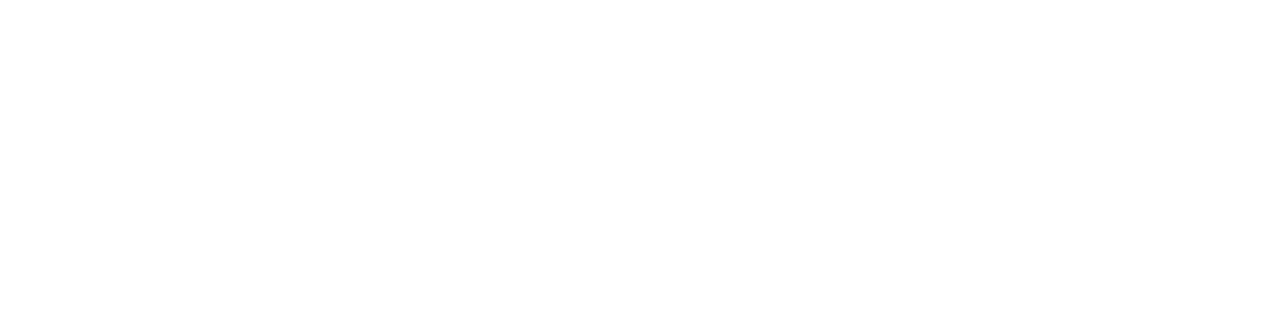
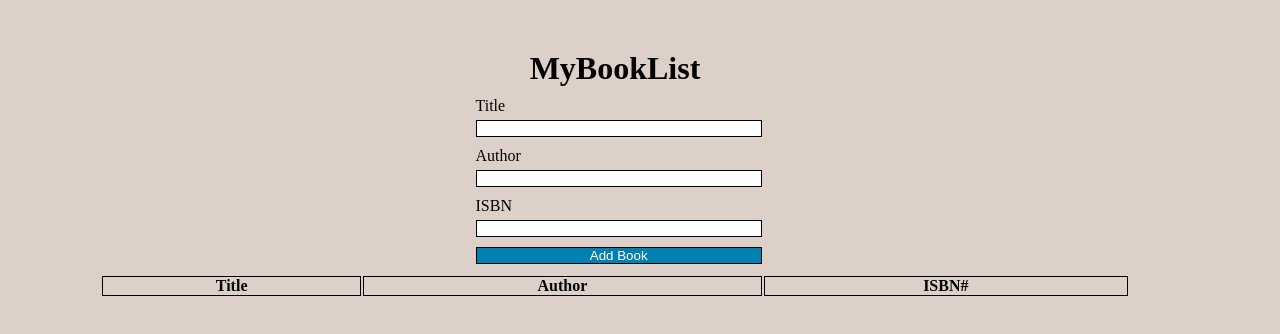
Before and after one commit to flap93/vanilla-javascript, a plain HTML site: page bookList/index.htm in a window 1280 px wide. Drawn offline with Linux system fonts and the light colour scheme.

Commit message:
layout for html and css done

```diff
--- a/bookList/index.htm
+++ b/bookList/index.htm
@@ -7,7 +7,19 @@
   <title>Book List</title>
 
 
+  <style>
+    * {
 
+
+      margin: 0;
+      padding: 0;
+      box-sizing: border-box;
+    }
+
+    body {
+      background-color: #DDD0C8;
+    }
+  </style>
 
   <script>
     function calls() {
@@ -17,19 +29,183 @@
     }
 
     function styles() {
+      createBoxStylesParent(["container"], {
+        display: "flex",
+        width: "calc(100% - 150px)",
+        flexDirection: "column",
+        height: "700px",
+        //       arriba , derecha , abajo , izquierda
+        padding: "20px   50px  20px 50px",
+        margin: " 30px 100px 50px  50px",
+      })
 
+      createBoxStylesParent(["mainTitle"], {
+        display: "flex",
+        justifyContent: "center",
+
+      })
+
+      createBoxStylesParent(["book-form", "tablaLibros"], {
+        display: "flex",
+        flexDirection: "column",
+        alignSelf: "center",
+        position: "relative",
+        right: "50px"
+
+      })
+
+      createBoxStylesParent(["form-group1", "form-group2", "form-group3", "tabla"], {
+        marginTop: "10px",
+      })
+
+      createBoxStylesParent(["labe1", "label2", "label3"], {
+        marginBottom: "10px",
+
+      })
+      createBoxStylesParent(["title", "author", "isbn"], {
+        display: "block",
+        width: "160%",
+        marginTop: "5px",
+      })
+      createBoxStylesParent(["enviar"], {
+        marginTop: "10px",
+        width: "160%",
+        backgroundColor: "#0280B2",
+        innerHTML: "Add Book",
+        cursor: "pointer",
+        color: "white"
+      })
+
+      stylesForTable(["th"], {
+        border: "1px solid black",
+      })
 
     }
 
     function iniciar() {
+      createContainers("div", "container");
+      createNodeTag("h1", "mainTitle", "MyBookList");
+      addToParent("mainTitle", "container");
+      createContainers("form", "book-form");
+      //--------------------------------- titulo del libro
+      createContainers("div", "form-group1");
+      createLabel("label", "title", "label1", "Title");
+      createInput("input", "title", "text");
+      //--------------------------------- Autor  del Libro
+      createContainers("div", "form-group2");
+      createLabel("label", "author", "label2", "Author");
+      createInput("input", "author", "text");
+      //--------------------------------- isbn del libro
+      createContainers("div", "form-group3");
+      createLabel("label", "isbn", "label3", "ISBN");
+      createInput("input", "isbn", "text");
+      //--------------------------------- boton de submit
+      createInputBoton("input", "enviar", "submit", "Add Book");
+      // tabla
 
+      createTable();
+      addSevToParent(["title", "book-form", "tabla"], "container");
+
+      addSevToParent(["form-group1", "form-group2", "form-group3", "enviar"], "book-form");
+      addSevToParent(["label1", "title"], "form-group1");
+      addSevToParent(["label2", "author"], "form-group2");
+      addSevToParent(["label3", "isbn"], "form-group3");
+    }
+
+    function createBoxStylesParent(ids, styles) {
+      ids.forEach(id => {
+        let element = document.getElementById(id);
+        if (element) {
+          for (let prop in styles) {
+            element.style[prop] = styles[prop];
+          }
+        }
+      });
+    }
+
+
+    function createLabel(tipo, forId, ID, txt) {
+      let ele = document.createElement(tipo);
+      ele.setAttribute("for", forId);
+      ele.innerHTML = txt;
+      ele.id = ID;
+      document.body.appendChild(ele);
+    }
+
+    function createInput(tipo, id, tipoInput) {
+      let ele = document.createElement(tipo);
+      ele.id = id;
+      ele.type = tipoInput;
+      //ele.placeholder = "dd/mm/aaaa";
+      ele.style.border = "1px solid black";
+      document.body.appendChild(ele);
+    }
+    function createInputBoton(tipo, id, tipoInput, value) {
+      let ele = document.createElement(tipo);
+      ele.id = id;
+      ele.type = tipoInput;
+      ele.value = value;
+      ele.style.border = "1px solid black";
+      document.body.appendChild(ele);
+    }
+    function createContainers(tipo, id) {
+      let ele = document.createElement(tipo);
+      ele.id = id;
+      document.body.appendChild(ele);
+      return ele;
+    }
+    // function to add one element to a parent container
+    function addToParent(nodoCreated, parentID) {
+      let ele = document.getElementById(nodoCreated);
+      let padre = document.getElementById(parentID);
+      padre.appendChild(ele);
+    }
+
+    // function to add several  elements to a parent container
+    function addSevToParent(nodoIdCreated, parentId) {
+      let idsToParent = document.getElementById(parentId);
+      nodoIdCreated.forEach(nodeID => {
+        let nodes = document.getElementById(nodeID);
+        idsToParent.appendChild(nodes);
+      })
     }
 
 
 
+    function createNodeTag(tipo, id, txt) {
+      let ele = document.createElement(tipo);
+      ele.id = id;
+      ele.innerHTML = txt;
+      document.body.appendChild(ele);
+      return ele;
+    }
 
 
+    function createTable() {
+      var res = " ";
+      res += "<tr>";
+      res += "<th>" + "Title " + "</th>";
+      res += "<th>" + "Author " + "</th>";
+      res += "<th>" + "ISBN# " + "</th>";
+      res += "</tr>";
+      let ele = document.createElement("table");
+      ele.id = "tabla";
+      document.body.appendChild(ele)
+      ele.innerHTML = res;
 
+      return res;
+    }
+
+    function stylesForTable(tags, styles) {
+      tags.forEach(tag => {
+        let elements = document.getElementsByTagName(tag);
+        for (let i = 0; i < elements.length; i++) {
+          for (let prop in styles) {
+            elements[i].style[prop] = styles[prop];
+          }
+        }
+      });
+    }
     window.onload = calls;
   </script>
 </head>
```
